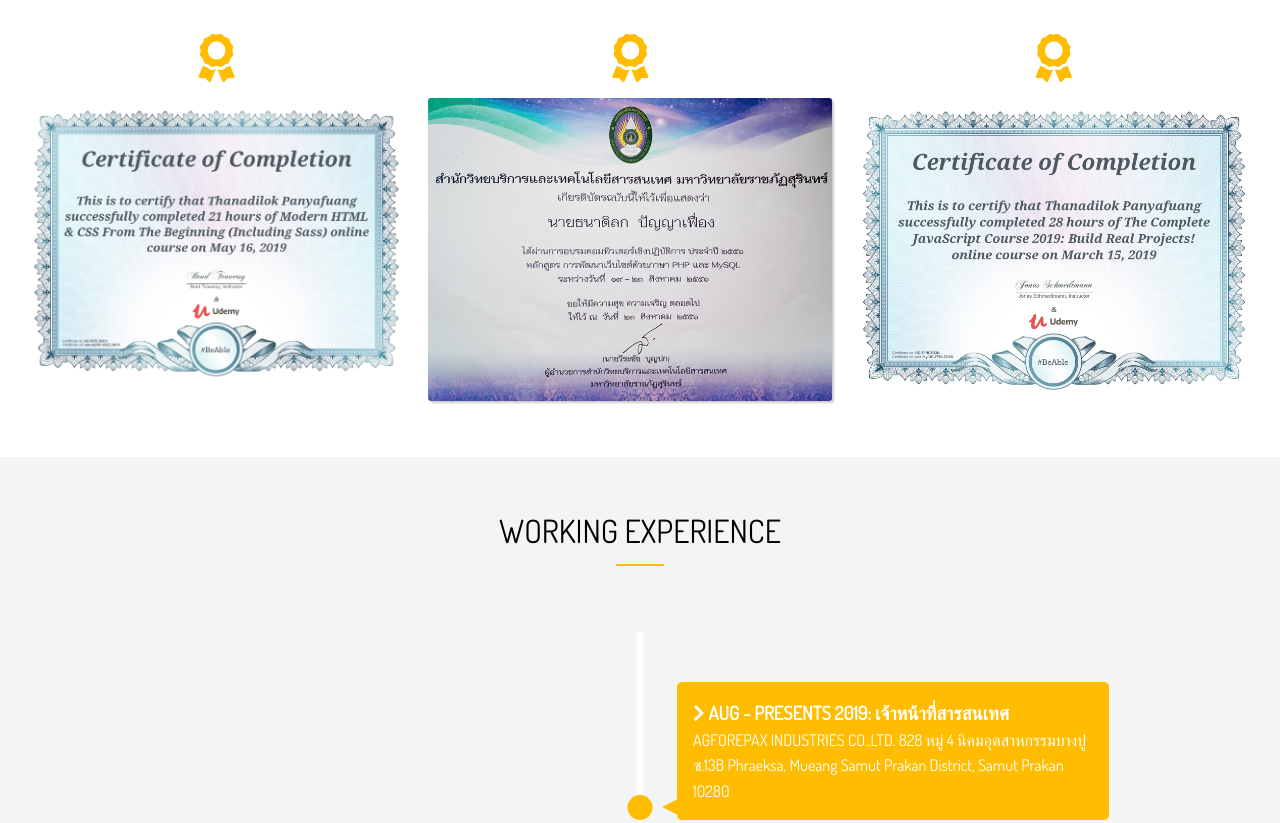
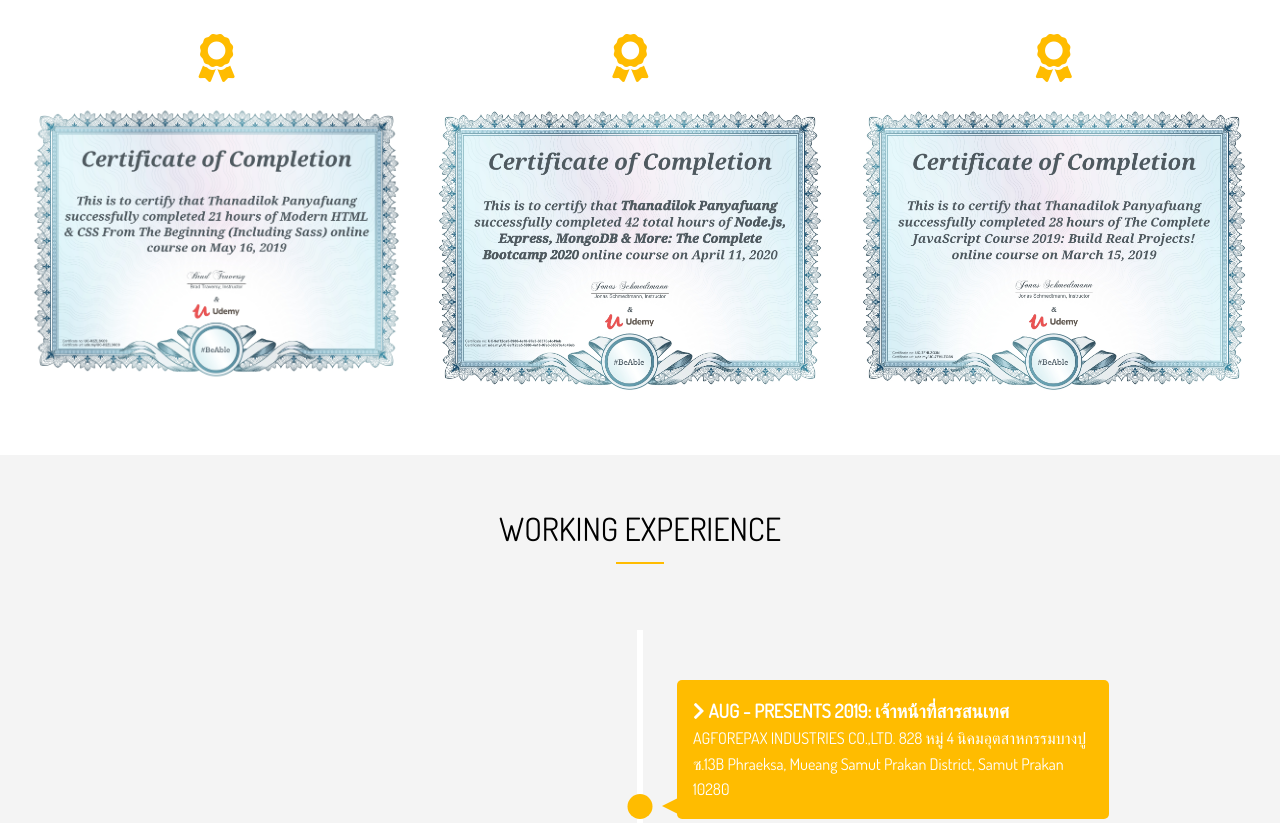
Before and after one commit to Panyafuang/portfolio_website, a website: page dist/about.html in a window 1280 px wide. Shown: the part 826-1649 px from the top of the page. Drawn offline with Linux system fonts and the light colour scheme.

Commit message:
Update about work

```diff
--- a/scss/main.scss
+++ b/scss/main.scss
@@ -264,11 +264,10 @@
             }
             .awd-2{
                 grid-area: awd-two;
-
-                img{
-                    border-radius: 3px;
-                    box-shadow: 2px 2px 2px $medium-color;
-                }
+                // img{
+                //     border-radius: 3px;
+                //     box-shadow: 2px 2px 2px $medium-color;
+                // }
             }
             .awd-3{
                 grid-area: awd-three;
```
Also changed, not shown: dist/about.html, dist/css/main.css, dist/img/cer/NodeJS.jpg (added), dist/img/items/item03.png, dist/img/items/item05.png, dist/img/items/item06.png, dist/img/items/item066.png (added), dist/img/logo/css-3.png (added), dist/img/logo/css.png (added), dist/img/logo/js.png (added), dist/img/logo/nodejs.png (added), dist/work.html, 3 other files.
